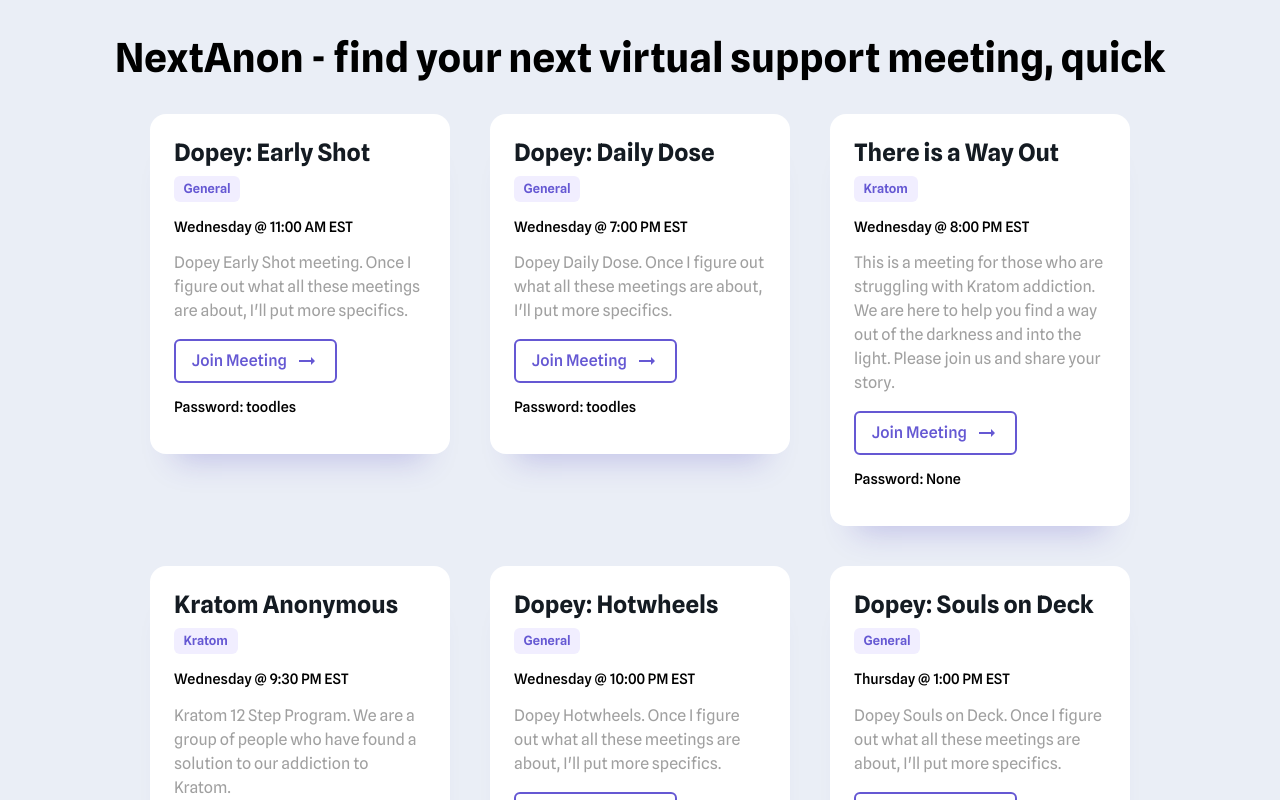
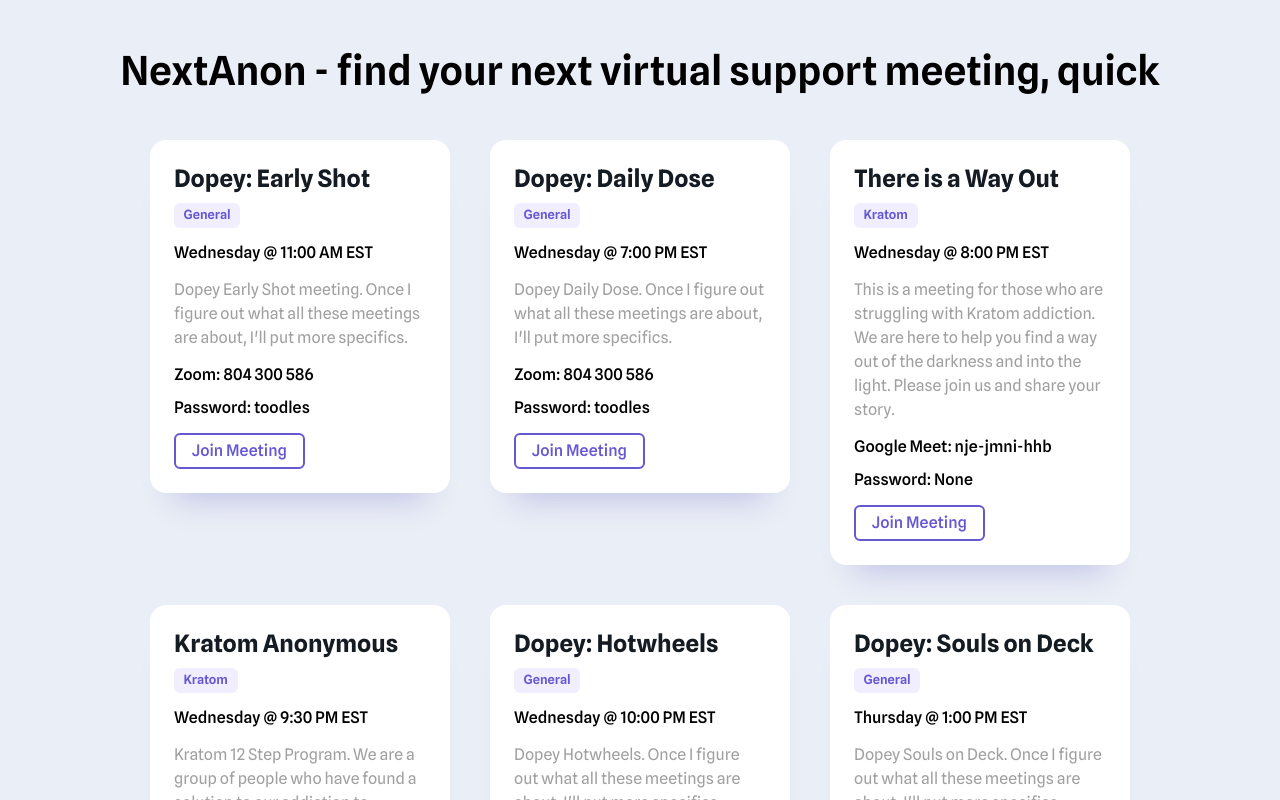
Before and after one commit to mclifford82/nextanon, a React (Create React App) app: page / in a window 1280 px wide. Shown: the top 800 px of the page. Built offline with nearby package versions, Linux system fonts and the light colour scheme.

Commit message:
Updated to enable links, added meeting service, access code.

```diff
--- a/public/data.json
+++ b/public/data.json
@@ -5,6 +5,7 @@
         "meeting_type": "Kratom",
         "meeting_link": "https://meet.google.com/nje-jmni-hhb",
         "meeting_service": "Google Meet",
+        "meeting_service_code": "nje-jmni-hhb",
         "meeting_pw": "None",
         "meeting_day": 1,
         "meeting_time": "20:00",
@@ -17,6 +18,7 @@
         "meeting_type": "Kratom",
         "meeting_link": "https://meet.google.com/nje-jmni-hhb",
         "meeting_service": "Google Meet",
+        "meeting_service_code": "nje-jmni-hhb",
         "meeting_pw": "None",
         "meeting_day": 3,
         "meeting_time": "20:00",
@@ -28,7 +30,8 @@
         "name": "There is a Way Out",
         "meeting_type": "Kratom",
         "meeting_link": "https://meet.google.com/nje-jmni-hhb",
-        "meeting_service": "Google Meet",
+        "meeting_service": "Google Meetings",
+        "meeting_service_code": "nje-jmni-hhb",
         "meeting_pw": "None",
         "meeting_day": 5,
         "meeting_time": "20:00",
@@ -53,6 +56,7 @@
         "meeting_type": "Kratom",
         "meeting_link": "https://zoom.us/j/71704829937",
         "meeting_service": "Zoom",
+        "meeting_service_code": "71704829937",
         "meeting_pw": "nokratom",
         "meeting_day": 3,
         "meeting_time": "21:30",
@@ -65,6 +69,7 @@
         "meeting_type": "Kratom",
         "meeting_link": "https://zoom.us/j/71704829937",
         "meeting_service": "Zoom",
+        "meeting_service_code": "71704829937",
         "meeting_pw": "nokratom",
         "meeting_day": 6,
         "meeting_time": "17:00",
@@ -77,6 +82,7 @@
         "meeting_type": "Kratom",
         "meeting_link": "https://zoom.us/j/804300586",
         "meeting_service": "Zoom",
+        "meeting_service_code": "804300586",
         "meeting_pw": "toodles",
         "meeting_day": 0,
         "meeting_time": "15:00",
@@ -89,6 +95,7 @@
         "meeting_type": "Kratom",
         "meeting_link": "https://zoom.us/j/804300586",
         "meeting_service": "Zoom",
+        "meeting_service_code": "804300586",
         "meeting_pw": "toodles",
         "meeting_day": 4,
         "meeting_time": "19:00",
@@ -100,7 +107,8 @@
         "name": "Quitting Kratom",
         "meeting_type": "Kratom",
         "meeting_link": "https://meet.google.com/rcq-rote-kmg",
-        "meeting_service": "Google Meet",
+        "meeting_service": "Google Meetings",
+        "meeting_service_code": "rcq-rote-kmg",
         "meeting_pw": "None",
         "meeting_day": 6,
         "meeting_time": "10:00",
@@ -113,6 +121,7 @@
         "meeting_type": "General",
         "meeting_link": "https://zoom.us/j/804300586",
         "meeting_service": "Zoom",
+        "meeting_service_code": "804300586",
         "meeting_pw": "toodles",
         "meeting_day": 1,
         "meeting_time": "13:00",
@@ -125,6 +134,7 @@
         "meeting_type": "General",
         "meeting_link": "https://zoom.us/j/804300586",
         "meeting_service": "Zoom",
+        "meeting_service_code": "804300586",
         "meeting_pw": "toodles",
         "meeting_day": 1,
         "meeting_time": "19:00",
@@ -137,6 +147,7 @@
         "meeting_type": "General",
         "meeting_link": "https://zoom.us/j/804300586",
         "meeting_service": "Zoom",
+        "meeting_service_code": "804300586",
         "meeting_pw": "toodles",
         "meeting_day": 1,
         "meeting_time": "23:00",
@@ -149,6 +160,7 @@
         "meeting_type": "NA",
         "meeting_link": "https://zoom.us/j/804300586",
         "meeting_service": "Zoom",
+        "meeting_service_code": "804300586",
         "meeting_pw": "toodles",
         "meeting_day": 2,
         "meeting_time": "11:00",
@@ -161,6 +173,7 @@
         "meeting_type": "General",
         "meeting_link": "https://zoom.us/j/804300586",
         "meeting_service": "Zoom",
+        "meeting_service_code": "804300586",
         "meeting_pw": "toodles",
         "meeting_day": 2,
         "meeting_time": "13:00",
@@ -173,6 +186,7 @@
         "meeting_type": "General",
         "meeting_link": "https://zoom.us/j/804300586",
         "meeting_service": "Zoom",
+        "meeting_service_code": "804300586",
         "meeting_pw": "toodles",
         "meeting_day": 2,
         "meeting_time": "19:00",
@@ -185,6 +199,7 @@
         "meeting_type": "General",
         "meeting_link": "https://zoom.us/j/804300586",
         "meeting_service": "Zoom",
+        "meeting_service_code": "804300586",
         "meeting_pw": "toodles",
         "meeting_day": 2,
         "meeting_time": "22:00",
@@ -197,6 +212,7 @@
         "meeting_type": "General",
         "meeting_link": "https://zoom.us/j/804300586",
         "meeting_service": "Zoom",
+        "meeting_service_code": "804300586",
         "meeting_pw": "toodles",
         "meeting_day": 3,
         "meeting_time": "11:00",
@@ -209,6 +225,7 @@
         "meeting_type": "General",
         "meeting_link": "https://zoom.us/j/804300586",
         "meeting_service": "Zoom",
+        "meeting_service_code": "804300586",
         "meeting_pw": "toodles",
         "meeting_day": 3,
         "meeting_time": "19:00",
@@ -221,6 +238,7 @@
         "meeting_type": "General",
         "meeting_link": "https://zoom.us/j/804300586",
         "meeting_service": "Zoom",
+        "meeting_service_code": "804300586",
         "meeting_pw": "toodles",
         "meeting_day": 3,
         "meeting_time": "22:00",
@@ -233,6 +251,7 @@
         "meeting_type": "General",
         "meeting_link": "https://zoom.us/j/804300586",
         "meeting_service": "Zoom",
+        "meeting_service_code": "804300586",
         "meeting_pw": "toodles",
         "meeting_day": 4,
         "meeting_time": "13:00",
@@ -245,6 +264,7 @@
         "meeting_type": "NA",
         "meeting_link": "https://zoom.us/j/804300586",
         "meeting_service": "Zoom",
+        "meeting_service_code": "804300586",
         "meeting_pw": "toodles",
         "meeting_day": 4,
         "meeting_time": "22:00",
@@ -257,6 +277,7 @@
         "meeting_type": "General",
         "meeting_link": "https://zoom.us/j/804300586",
         "meeting_service": "Zoom",
+        "meeting_service_code": "804300586",
         "meeting_pw": "toodles",
         "meeting_day": 5,
         "meeting_time": "13:00",
@@ -269,6 +290,7 @@
         "meeting_type": "General",
         "meeting_link": "https://zoom.us/j/804300586",
         "meeting_service": "Zoom",
+        "meeting_service_code": "804300586",
         "meeting_pw": "toodles",
         "meeting_day": 5,
         "meeting_time": "19:00",
@@ -281,6 +303,7 @@
         "meeting_type": "General",
         "meeting_link": "https://zoom.us/j/804300586",
         "meeting_service": "Zoom",
+        "meeting_service_code": "804300586",
         "meeting_pw": "toodles",
         "meeting_day": 5,
         "meeting_time": "22:00",
@@ -293,6 +316,7 @@
         "meeting_type": "General",
         "meeting_link": "https://zoom.us/j/804300586",
         "meeting_service": "Zoom",
+        "meeting_service_code": "804300586",
         "meeting_pw": "toodles",
         "meeting_day": 6,
         "meeting_time": "10:00",
@@ -305,6 +329,7 @@
         "meeting_type": "General",
         "meeting_link": "https://zoom.us/j/804300586",
         "meeting_service": "Zoom",
+        "meeting_service_code": "804300586",
         "meeting_pw": "toodles",
         "meeting_day": 6,
         "meeting_time": "12:00",
@@ -316,6 +341,7 @@
         "name": "Dopey: Worst Meeting Ever",
         "meeting_type": "General",
         "meeting_link": "https://zoom.us/j/804300586",
+        "meeting_service_code": "804300586",
         "meeting_service": "Zoom",
         "meeting_pw": "toodles",
         "meeting_day": 6,
@@ -328,6 +354,7 @@
         "name": "Dopey: After Hours",
         "meeting_type": "General",
         "meeting_link": "https://zoom.us/j/804300586",
+        "meeting_service_code": "804300586",
         "meeting_service": "Zoom",
         "meeting_pw": "toodles",
         "meeting_day": 6,
@@ -341,6 +368,7 @@
         "meeting_type": "General",
         "meeting_link": "https://zoom.us/j/804300586",
         "meeting_service": "Zoom",
+        "meeting_service_code": "804300586",
         "meeting_pw": "toodles",
         "meeting_day": 0,
         "meeting_time": "13:00",
@@ -353,6 +381,7 @@
         "meeting_type": "General",
         "meeting_link": "https://zoom.us/j/804300586",
         "meeting_service": "Zoom",
+        "meeting_service_code": "804300586",
         "meeting_pw": "toodles",
         "meeting_day": 0,
         "meeting_time": "16:00",
@@ -365,6 +394,7 @@
         "meeting_type": "General",
         "meeting_link": "https://zoom.us/j/804300586",
         "meeting_service": "Zoom",
+        "meeting_service_code": "804300586",
         "meeting_pw": "toodles",
         "meeting_day": 0,
         "meeting_time": "22:00",
--- a/public/index.html
+++ b/public/index.html
@@ -7,9 +7,8 @@
     <meta name="theme-color" content="#000000" />
     <meta
       name="description"
-      content="Web site created using create-react-app"
+      content="A place to find your next virtual supporting meeting, quick."
     />
-    <link rel="apple-touch-icon" href="%PUBLIC_URL%/logo192.png" />
     <!--
       manifest.json provides metadata used when your web app is installed on a
       user's mobile device or desktop. See https://developers.google.com/web/fundamentals/web-app-manifest/
@@ -24,7 +23,7 @@
       work correctly both with client-side routing and a non-root public URL.
       Learn how to configure a non-root public URL by running `npm run build`.
     -->
-    <title>NextAnon: find your next virtual support meeting, quick</title>
+    <title>NextAnon</title>
   </head>
   <body>
     <noscript>You need to enable JavaScript to run this app.</noscript>
--- a/src/App.js
+++ b/src/App.js
@@ -28,12 +28,17 @@ function App() {
 
   return (
     <div className="App">
-      <h1>NextAnon - find your next virtual support meeting, quick</h1>
+
+      <p className="header">NextAnon - find your next virtual support meeting, quick</p>
+
       <div className="cards">
         {meetings.map(meeting => (
           <MeetingCard key={meeting.id} meeting={meeting} />
         ))}
       </div>
+
+      <p className="LastUpdated">Shoutout to my signal homies. Data last updated 5/23/2024.</p>
+
     </div>
   );
 }
--- a/src/App.scss
+++ b/src/App.scss
@@ -1,9 +1,56 @@
 @import url("https://fonts.googleapis.com/css2?family=Spline+Sans:wght@300;400;500;600;700&display=swap");
 
+*,
+*:after,
+*:before {
+	box-sizing: border-box;
+}
+
+:root {
+	/* Basic */
+	--c-white: #fff;
+	--c-black: #000;
+
+	/* Greys */
+	--c-ash: #eaeef6;
+	--c-charcoal: #a0a0a0;
+	--c-void: #141b22;
+
+	/* Beige/Browns */
+	--c-fair-pink: #FFEDEC;
+	--c-apricot: #FBC8BE;
+	--c-coffee: #754D42;
+	--c-del-rio: #917072;
+
+	/* Greens */
+	--c-java: #1FCAC5;
+
+	/* Purples */
+	--c-titan-white: #f1eeff;
+	--c-cold-purple: #a69fd6;
+	--c-indigo: #6558d3;
+	--c-governor: #4133B7;
+
+  /* Reds */
+  --c-rose: #FFC2C2;
+  --c-cherry: #b43434;
+}
+
+body {
+	font-family: "Spline Sans", sans-serif;
+	line-height: 1.5;
+	min-height: 100vh;
+	background-color: var(--c-ash);
+}
+
 .App {
-  h1 {
-    font-family: "Spline Sans", sans-serif;
+  .header {
     text-align: center;
+    font-weight: 600;
     font-size: 2.5rem;
   }
+  .LastUpdated {
+    text-align: center;
+    font-size: 0.8rem;
+  }
 }
--- a/src/Components/MeetingCard/MeetingCard.js
+++ b/src/Components/MeetingCard/MeetingCard.js
@@ -1,6 +1,6 @@
 import React from 'react';
 import './MeetingCard.scss'; // Import CSS for styling
-import { getDisplayTimeFromTwentyFourHourTime } from '../../utils/utils'; // Import function to convert 24-hour time to 12-hour time
+import { getDisplayTimeFromTwentyFourHourTime, formatZoomMeetingCode } from '../../utils/utils'; // Import function to convert 24-hour time to 12-hour time
 
 // Function to convert day number to day name
 function numberToDay(number) {
@@ -15,14 +15,11 @@ function MeetingCard({ meeting: m }) {
       <span className="tag">{m.meeting_type}</span>
       <p className="smol">{numberToDay(m.meeting_day)} @ {getDisplayTimeFromTwentyFourHourTime(m.meeting_time)} {m.meeting_tz}</p>
       <p className="info">{m.meeting_notes}</p>
-      <button className="button">
+      <p className="smol">{m.meeting_service}: { m.meeting_service == "Zoom" ? formatZoomMeetingCode(m.meeting_service_code) : m.meeting_service_code }</p>
+      <p className="smol">Password: {m.meeting_pw}</p>
+      <a href={m.meeting_link} className="button" target="_blank">
         <span>Join Meeting</span>
-          <svg xmlns="http://www.w3.org/2000/svg" height="24px" viewBox="0 0 24 24" width="24px" fill="none">
-            <path d="M0 0h24v24H0V0z" fill="none" />
-            <path d="M16.01 11H4v2h12.01v3L20 12l-3.99-4v3z" fill="currentColor" />
-          </svg>
-      </button>
-      <p className="smol">Password: {m.meeting_pw}</p>
+      </a>
     </article>
   );
 }
--- a/src/Components/MeetingCard/MeetingCard.scss
+++ b/src/Components/MeetingCard/MeetingCard.scss
@@ -1,44 +1,3 @@
-@import url("https://fonts.googleapis.com/css2?family=Spline+Sans:wght@300;400;500;600;700&display=swap");
-
-*,
-*:after,
-*:before {
-	box-sizing: border-box;
-}
-
-:root {
-	/* Basic */
-	--c-white: #fff;
-	--c-black: #000;
-
-	/* Greys */
-	--c-ash: #eaeef6;
-	--c-charcoal: #a0a0a0;
-	--c-void: #141b22;
-
-	/* Beige/Browns */
-	--c-fair-pink: #FFEDEC;
-	--c-apricot: #FBC8BE;
-	--c-coffee: #754D42;
-	--c-del-rio: #917072;
-
-	/* Greens */
-	--c-java: #1FCAC5;
-
-	/* Purples */
-	--c-titan-white: #f1eeff;
-	--c-cold-purple: #a69fd6;
-	--c-indigo: #6558d3;
-	--c-governor: #4133B7;
-}
-
-body {
-	font-family: "Spline Sans", sans-serif;
-	line-height: 1.5;
-	min-height: 100vh;
-	background-color: var(--c-ash);
-}
-
 .cards {
 	display: flex;
 	flex-wrap: wrap;
@@ -83,7 +42,6 @@ body {
 	}
 
 	.smol {
-		font-size: 0.9rem;
 		font-weight: 500;
 		line-height: 1.1rem;
 
@@ -107,6 +65,7 @@ body {
 		font-weight: 500;
 		display: inline-flex;
 		align-items: center;
+		text-decoration: none;
 		justify-content: space-between;
 		gap: 0.5rem;
 		&:hover {
--- a/src/utils/utils.js
+++ b/src/utils/utils.js
@@ -35,3 +35,20 @@ export function getNextMeetingDate(meetingDay, meeting_time) {
     const displayMinutes = minutes.toString().padStart(2, '0');
     return `${displayHours}:${displayMinutes} ${isPM ? 'PM' : 'AM'}`;
   }
+
+  export function formatZoomMeetingCode(meetingCode) {
+    const length = meetingCode.length;
+
+    if (length === 9) {
+      // Format as 'XXX XXX XXX'
+      return `${meetingCode.slice(0, 3)} ${meetingCode.slice(3, 6)} ${meetingCode.slice(6)}`;
+    } else if (length === 10) {
+      // Format as 'XX XXXX XXXX'
+      return `${meetingCode.slice(0, 2)} ${meetingCode.slice(2, 6)} ${meetingCode.slice(6)}`;
+    } else if (length === 11) {
+      // Format as 'XXX XXXX XXXX'
+      return `${meetingCode.slice(0, 3)} ${meetingCode.slice(3, 7)} ${meetingCode.slice(7)}`;
+    }
+
+    return meetingCode;
+  }
```
